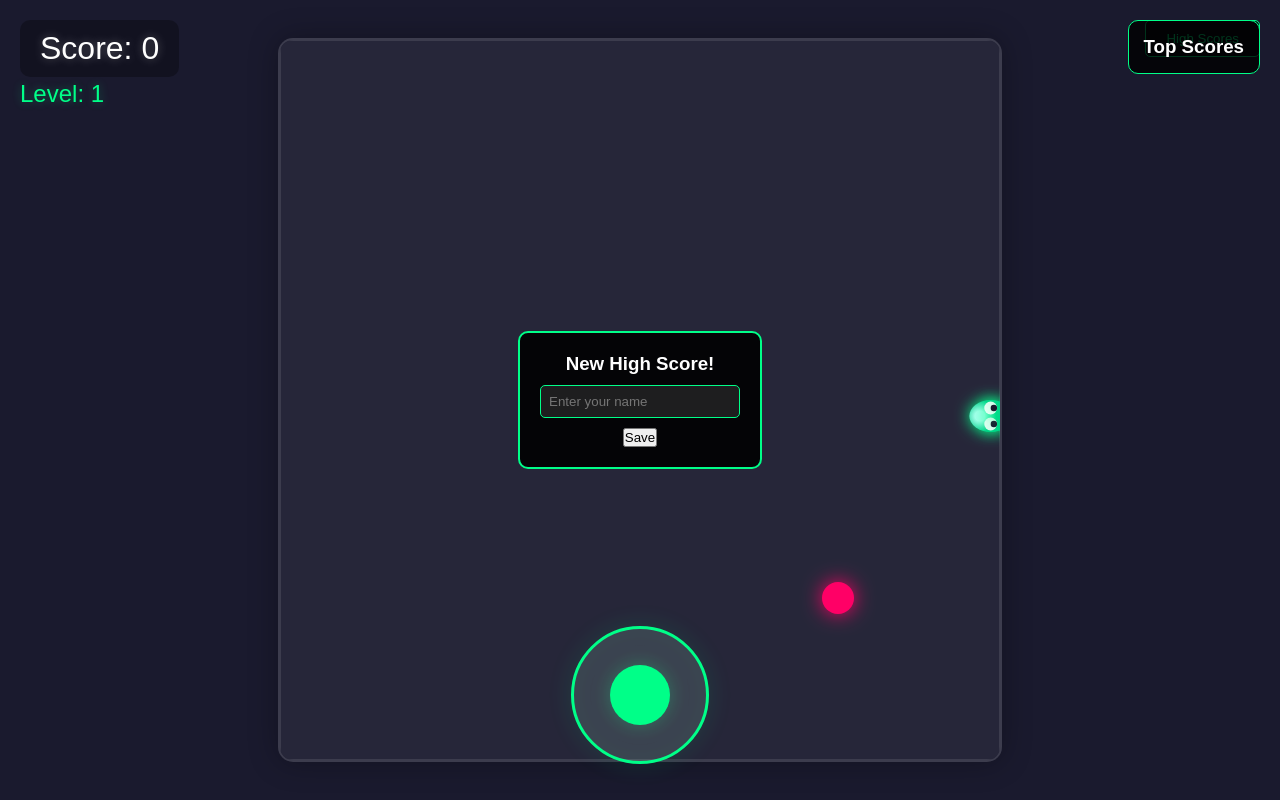
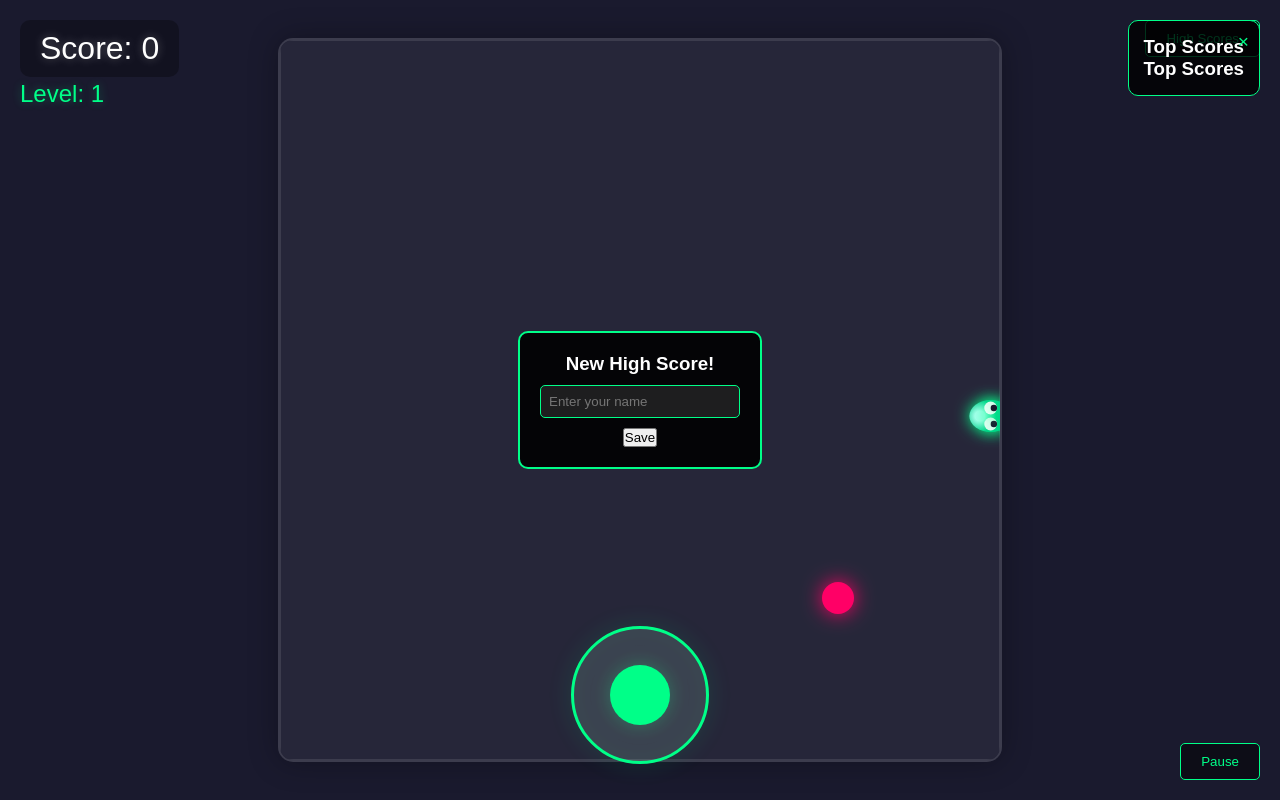
Before and after one commit to simsonpeter/Snake, a plain HTML site: page index.html in a window 1280 px wide. Both pictures are taken after a click on the button "High Scores". Drawn offline with Linux system fonts and the light colour scheme.

Commit message:
Update index.html

```diff
--- a/index.html
+++ b/index.html
@@ -179,15 +179,46 @@
             border-radius: 5px;
             cursor: pointer;
         }
+
+        #pause-btn {
+            position: fixed;
+            bottom: 20px;
+            right: 20px;
+            background: rgba(0,0,0,0.5);
+            border: 1px solid #00ff88;
+            color: #00ff88;
+            padding: 10px 20px;
+            border-radius: 5px;
+            cursor: pointer;
+        }
+           #high-scores .close-btn {
+            position: absolute;
+            top: 10px;
+            right: 10px;
+            background: transparent;
+            border: none;
+            color: #00ff88;
+            font-size: 1.2em;
+            cursor: pointer;
+        }
+
+        #high-scores .close-btn:hover {
+            color: #ff0066;
+        }
     </style>
 </head>
 <body>
     <div id="score-display">Score: 0</div>
     <div id="level-display">Level: 1</div>
     <button id="show-scores" onclick="toggleHighScores()">High Scores</button>
+    <button id="pause-btn" onclick="togglePause()">Pause</button>
     <div id="high-scores">
         <h3>Top Scores</h3>
         <div id="high-scores-list"></div>
+        <button class="close-btn" onclick="toggleHighScores()">×</button>
+        <h3>Top Scores</h3>
+        <div id="high-scores-list"></div>
+    </div>
     </div>
 
     <div id="game-container">
@@ -215,6 +246,31 @@
     </div>
 
     <script>
+        // Game Initialization
+        const canvas = document.getElementById('game-board');
+        const ctx = canvas.getContext('2d');
+        const scoreDisplay = document.getElementById('score-display');
+        const levelDisplay = document.getElementById('level-display');
+        const gameOverScreen = document.getElementById('game-over');
+        const finalScore = document.getElementById('final-score');
+        const finalLevel = document.getElementById('final-level');
+        const restartBtn = document.getElementById('restart-btn');
+        const joystickThumb = document.getElementById('joystick-thumb');
+
+        let gridSize = 20;
+        let tileCount;
+        let snake = [{ x: 10, y: 10 }];
+        let food = { x: 15, y: 15 };
+        let dx = 1;
+        let dy = 0;
+        let score = 0;
+        let level = 1;
+        let gameLoop;
+        let baseSpeed = 150;
+        let isTouching = false;
+        let joystickPos = { x: 50, y: 50 };
+        let isPaused = false;
+
         // High Score System
         let highScores = JSON.parse(localStorage.getItem('snakeHighScores')) || [];
         const MAX_SCORES = 5;
@@ -256,29 +312,22 @@
             document.getElementById('game-over').style.display = 'block';
         }
 
-        // Game Code
-        const canvas = document.getElementById('game-board');
-        const ctx = canvas.getContext('2d');
-        const scoreDisplay = document.getElementById('score-display');
-        const levelDisplay = document.getElementById('level-display');
-        const gameOverScreen = document.getElementById('game-over');
-        const finalScore = document.getElementById('final-score');
-        const finalLevel = document.getElementById('final-level');
-        const restartBtn = document.getElementById('restart-btn');
-        const joystickThumb = document.getElementById('joystick-thumb');
+        // Game Logic
+        function startGame() {
+            if (gameLoop) clearInterval(gameLoop);
+            gameLoop = setInterval(update, baseSpeed);
+        }
 
-        let gridSize = 20;
-        let tileCount;
-        let snake = [{ x: 10, y: 10 }];
-        let food = { x: 15, y: 15 };
-        let dx = 1;
-        let dy = 0;
-        let score = 0;
-        let level = 1;
-        let gameLoop;
-        let baseSpeed = 150;
-        let isTouching = false;
-        let joystickPos = { x: 50, y: 50 };
+        function togglePause() {
+            isPaused = !isPaused;
+            if (isPaused) {
+                clearInterval(gameLoop);
+                document.getElementById('pause-btn').textContent = 'Resume';
+            } else {
+                startGame();
+                document.getElementById('pause-btn').textContent = 'Pause';
+            }
+        }
 
         function resizeCanvas() {
             const container = document.getElementById('game-container');
@@ -383,12 +432,9 @@
             }
         }
 
-        function startGame() {
-            if(gameLoop) clearInterval(gameLoop);
-            gameLoop = setInterval(update, baseSpeed);
-        }
+        function update() {
+            if (isPaused) return;
 
-        function update() {
             joystickThumb.setAttribute('cx', joystickPos.x);
             joystickThumb.setAttribute('cy', joystickPos.y);
 
```
